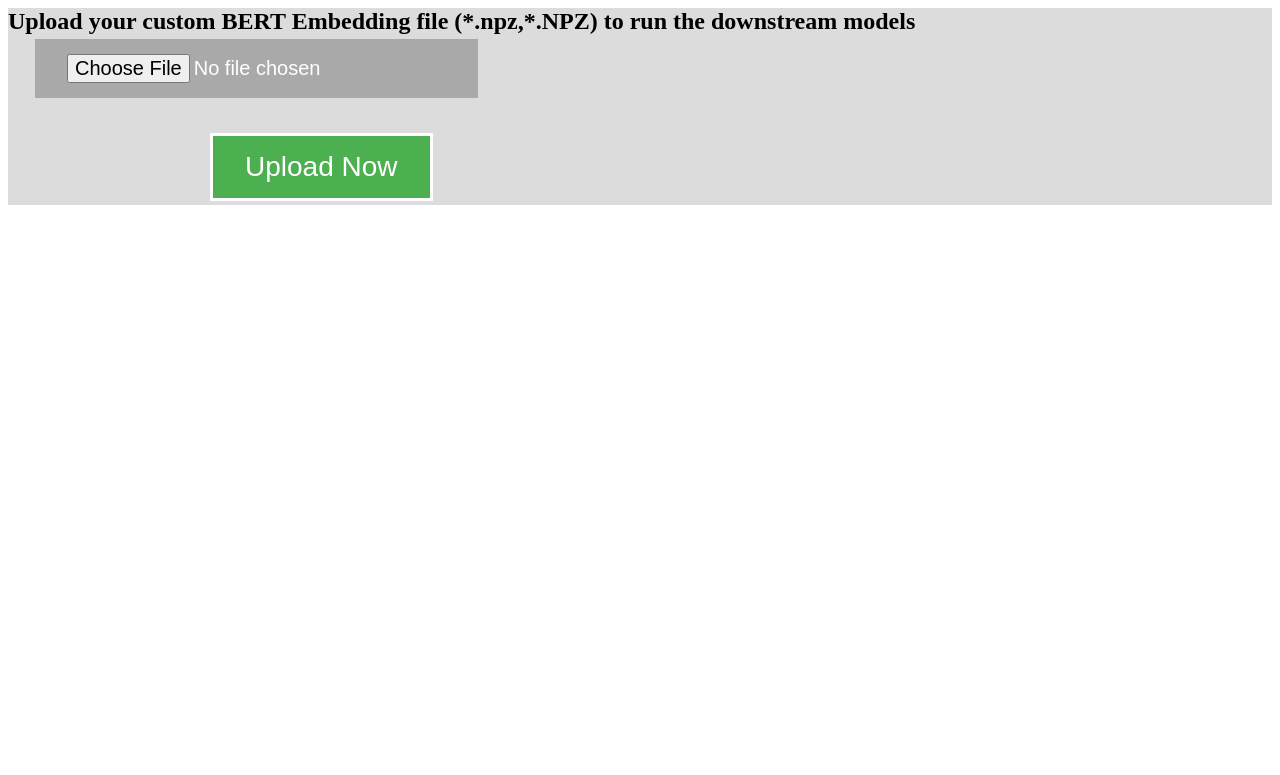
After one commit to mapinto25/flask_protein_capstone, a Flask app: template flask_enzyme/templates/upload.html in a window 1280 px wide. The commit adds this page. Shown: the top 775 px of the page. Run offline with Flask 2, Linux system fonts and the light colour scheme; the template is opened without the code that fills it, so the values that code supplies are empty.

Commit message:
upload custom prelim

```diff
--- a/flask_enzyme/server.py
+++ b/flask_enzyme/server.py
@@ -1,4 +1,4 @@
-from flask import Flask, render_template, request
+from flask import Flask, render_template, request, flash, session, send_from_directory, send_file
 import pandas as pd
 import numpy as np
 from sklearn.metrics import confusion_matrix
@@ -13,8 +13,15 @@ from sklearn.decomposition import PCA
 import plotly.express as px
 import json
 import sys
+from werkzeug.utils import secure_filename
 
 app = Flask(__name__)
+app.config['UPLOAD_FOLDER'] = '/input'
+ALLOWED_EXTENSIONS = set(['npz', 'NPZ'])
+
+#File extension checking
+def allowed_filename(filename):
+	return '.' in filename and filename.rsplit('.',1)[1] in ALLOWED_EXTENSIONS
 
 
 current_enzyme_global_data = {}
@@ -55,6 +62,12 @@ def enzyme(enzyme_id):
 def predict():
     if request.method == 'POST':
         print('post!!')
+        if 'npzfile' in request.files:
+            submitted_file = request.files['npzfile']
+            if submitted_file and allowed_filename(submitted_file.filename):
+                filename = secure_filename(submitted_file.filename)
+                submitted_file.save(os.path.join(app.config['UPLOAD_FOLDER'], filename))
+    #	        flash( 'File %s successfully saved to:  %s' %(filename, str(app.config['UPLOAD_FOLDER'])) )
 
 
     if request.form['model'] == 'ESM':
@@ -382,6 +395,11 @@ def pca_visualize_data(npz_file,class_file):
     file.close()
     return
 
-
+@app.route('/upload', methods=['GET', 'POST'])
+def upload():
+    if request.method == 'POST':
+        f = request.files['npzfile']
+        f.save(secure_filename(f.filename))
+        return 'file uploaded successfully'
 
 app.run(port='1090')
--- /dev/null
+++ b/flask_enzyme/templates/upload.html
@@ -0,0 +1,50 @@
+
+<html>
+    <style>
+        .button {
+            background-color: #A9A9A9;
+            border: none;
+            color: white;
+            padding: 15px 32px;
+            text-align: center;
+            text-decoration: none;
+            display: inline-block;
+            font-size: 20px;
+            margin: 4px 2px;
+            cursor: pointer;
+            column-gap: 400px;
+        }
+        .button_submit {
+            background-color: #4CAF50;
+            border: solid;
+            color: white;
+            padding: 15px 32px;
+            text-align: center;
+            text-decoration: none;
+            display: inline-block;
+            font-size: 28px;
+            margin: 4px 2px;
+            cursor: pointer;
+            column-gap: 400px;}
+    </style>
+  <title>Upload BERT Embedding .npz file</title>
+
+   <body>
+   <div style= "background-color: #DCDCDC;">
+
+  <p>
+  <h2> Upload your custom BERT Embedding file (*.npz,*.NPZ) to run the downstream models</h2:>
+
+      <form action = "" method = "POST" enctype = "multipart/form-data">
+        <span style="padding-left:25px;"></span>
+
+	<input type = "file" name = "npzfile" size = "100" class = "button"  z-index="150" placeholder ="Custom.npz">
+         <br><br>
+         <span style="padding-left:200px;"></span>
+
+         <input type = "submit" class = "button_submit" value = "Upload Now" align = "center" style="color:white;background-color:#4CAF50;" >
+ <p>
+      </form>
+  </div>
+   </body<>
+</html>
```
Also changed, not shown: flask_enzyme/templates/index.html (+20 -1 lines).
